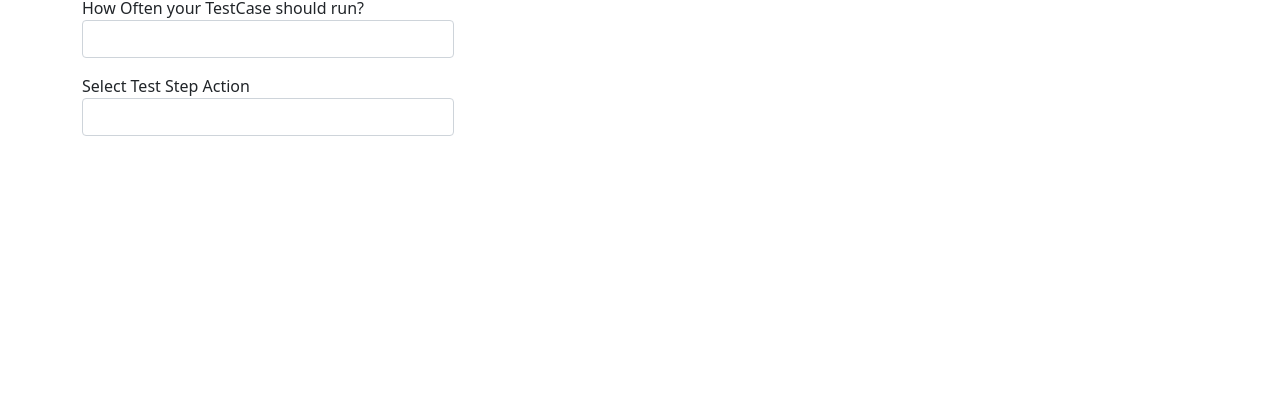
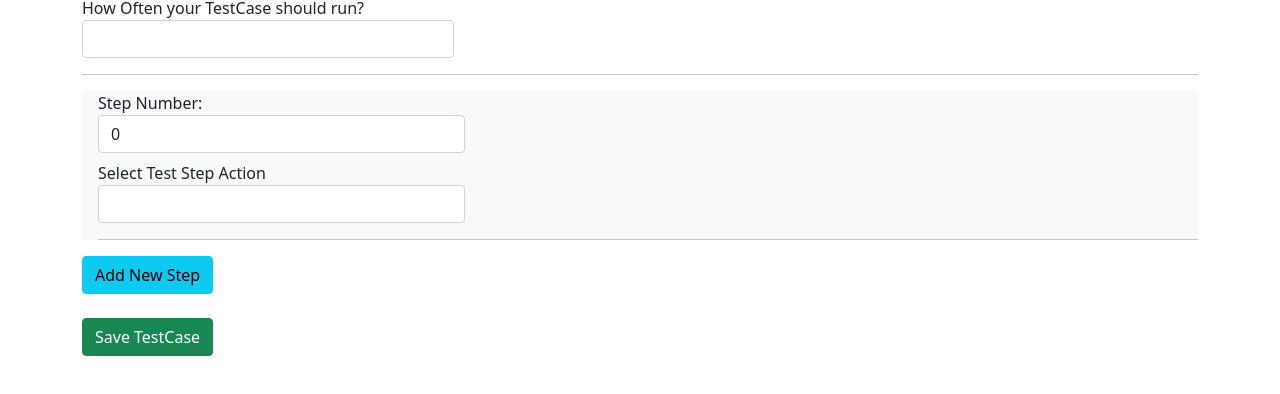
Before and after one commit to kubilayeldemir/QuickTest, a Vue app in the folder quicktest.panel/: page /testcase/create in a window 1280 px wide. Shown: the part 296-690 px from the top of the page. Built offline with nearby package versions, Linux system fonts and the light colour scheme; no server answers; what vue-expandable-image, vue-js-toggle-button would draw is missing.

Commit message:
feat: Panel Create TestCase with steps and post to API

```diff
--- a/quicktest.panel/src/components/TestStepCreate.vue
+++ b/quicktest.panel/src/components/TestStepCreate.vue
@@ -1,12 +1,19 @@
 <template>
-  <div>
+  <div class="bg-light ps-3">
     <div class="form-group col-md-4 mt-3">
+      <div class="form-group">
+        <label for="stepNumber">Step Number:</label>
+        <input id="stepNumber" v-model.number="step.stepNumber" class="form-control" placeholder="-999...999"
+               type="number">
+      </div>
+      <div class="mt-2">
         <label for="action">Select Test Step Action</label>
         <select id="action" v-model="step.action" class="form-control" @change="resetStep">
           <option selected value="GoTo">Go To Website</option>
           <option selected value="Click">Click to Element</option>
           <option selected value="SendText">Write Text To Element</option>
         </select>
+      </div>
     </div>
     <form v-if="step.action==='GoTo'" class="mt-2">
       <div class="row w-50">
@@ -18,7 +25,7 @@
     </form>
     <form v-if="step.action==='Click' || step.action==='SendText'" class="mt-2">
       <div class="row w-75">
-        <div class="col">
+        <div class="col-lg">
           <label for="by">Find Element By:</label>
           <select id="by" v-model="step.by" class="form-control">
             <option selected value="Id">By Id</option>
@@ -26,16 +33,17 @@
             <option selected value="Xpath">By Xpath</option>
           </select>
         </div>
-        <div class="col">
+        <div class="col-lg">
           <label for="action">Element Address to find by {{ step.by }}</label>
           <input v-model="step.elementAddress" class="form-control" placeholder="Website Address" type="text">
         </div>
-        <div v-if="step.action==='SendText'" class="col">
+        <div v-if="step.action==='SendText'" class="col-lg">
           <label for="action">Text you want to write to element:</label>
           <input v-model="step.actionText" class="form-control" placeholder="Website Address" type="text">
         </div>
       </div>
     </form>
+    <hr/>
   </div>
 </template>
 
@@ -45,19 +53,22 @@ export default {
   data() {
     return {
       step: {
-        action: "",
-        actionText: "",
-        by: "",
-        elementAddress: "",
+        action: null,
+        actionText: null,
+        by: null,
+        elementAddress: null,
         stepNumber: 0
       }
     }
   },
   methods: {
     resetStep() {
-      this.step.by = ""
-      this.step.elementAddress = ""
-      this.step.actionText = ""
+      this.step.by = null
+      this.step.elementAddress = null
+      this.step.actionText = null
+    },
+    commitStep() {
+      this.$store.commit("pushStepToCreateList", this.step)
     }
   }
 }
--- a/quicktest.panel/src/containers/TestCaseCreatePage.vue
+++ b/quicktest.panel/src/containers/TestCaseCreatePage.vue
@@ -8,11 +8,24 @@ export default {
       testcase: {
         active: false,
         critical: false,
-        cycleTimingByMinute: "",
-        testName: "",
-        websiteAddress: "",
+        cycleTimingByMinutes: null,
+        testName: null,
+        websiteAddress: null,
         steps: []
+      },
+      components: [TestStepCreate]
+    }
+  },
+  methods: {
+    addStep() {
+      this.components.push(TestStepCreate)
+    },
+    async saveTestCase() {
+      this.$store.commit("setTestCaseToCreate", this.testcase)
+      for (let i = 0; i < this.$refs.steps.length; i++) {
+        this.$refs.steps[i].commitStep();
       }
+      await this.$store.dispatch("saveTestCase")
     }
   },
   name: "TestCaseCreatePage"
@@ -49,13 +62,24 @@ export default {
     </div>
     <div class="form-group col-md-4 mt-3">
       <label for="inputState">How Often your TestCase should run?</label>
-      <select id="inputState" v-model="testcase.cycleTimingByMinute" class="form-control">
+      <select id="inputState" v-model="testcase.cycleTimingByMinutes" class="form-control">
         <option selected value="Every10Min">Run Every 10 Minutes</option>
         <option selected value="Every30Min">Run Every 30 Minutes</option>
         <option selected value="EveryHour">Run Every Hour</option>
       </select>
     </div>
-    <test-step-create></test-step-create>
+    <hr/>
+    <component
+        :is="component"
+        v-for="(component, index) in components"
+        :key="index"
+        ref="steps"
+    />
+    <button class="btn btn-info" type="button" @click="addStep">Add New Step</button>
+    <br>
+    <br>
+    <button class="btn btn-success" type="button" @click="saveTestCase">Save TestCase</button>
+    <div class="row" style="height: 10em"></div>
   </div>
 </template>
 
--- a/quicktest.panel/src/store/index.js
+++ b/quicktest.panel/src/store/index.js
@@ -1,6 +1,6 @@
 import Vue from 'vue';
 import Vuex from 'vuex';
-import createPersistedState from "vuex-persistedstate";
+// import createPersistedState from "vuex-persistedstate";
 import {api} from "@/utils/api"
 
 
@@ -10,8 +10,9 @@ const state = {
     testcases: {},
     reports: [],
     testToCreate: {
-        steps: {}
-    }
+        steps: []
+    },
+    testCreated: {}
 };
 
 const getters = {};
@@ -21,7 +22,16 @@ const mutations = {
         state.testcases = testcases;
     },
     setReports(state, reports) {
-        state.reports = reports
+        state.reports = reports;
+    },
+    setCreatedTestCase(state, createdTestCase) {
+        state.testCreated = createdTestCase;
+    },
+    pushStepToCreateList(state, step) {
+        state.testToCreate.steps.push(step)
+    },
+    setTestCaseToCreate(state, testCaseToCreate) {
+        state.testToCreate = testCaseToCreate
     }
 };
 
@@ -33,6 +43,10 @@ const actions = {
     async getReportsOfTestcase({commit}, testcaseId) {
         const {data} = await api.get(`testcase/reports/${testcaseId}`);
         commit("setReports", data);
+    },
+    async saveTestCase({commit, state}) {
+        const {data} = await api.post('testcase', state.testToCreate)
+        commit("setCreatedTestCase", data)
     }
 };
 
@@ -40,7 +54,7 @@ const store = new Vuex.Store({
     state,
     getters,
     mutations,
-    actions,
-    plugins: [createPersistedState()]
+    actions
+    // plugins: [createPersistedState()]
 })
 export default store;
```
Lines whose indentation alone changed are shown as unchanged.
